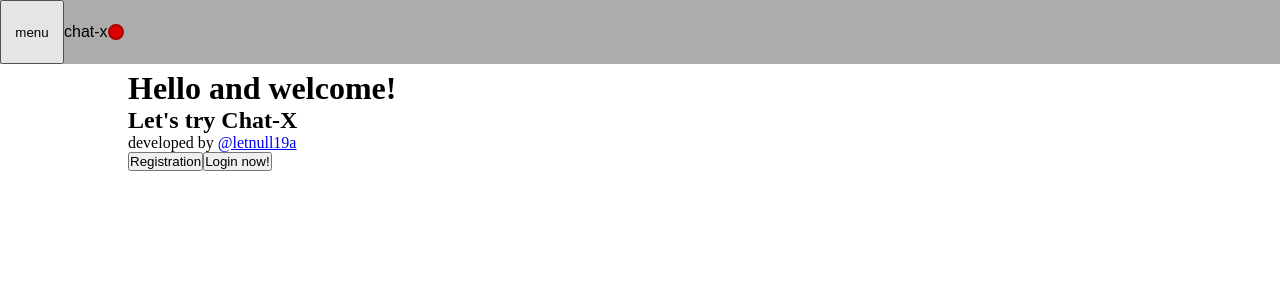
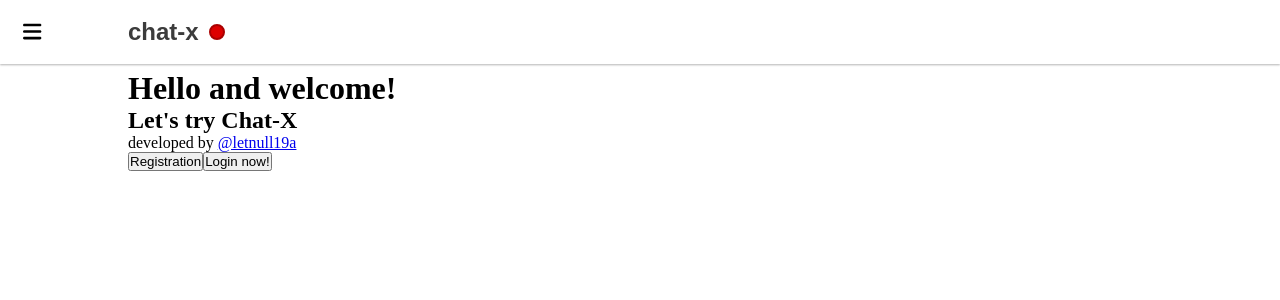
Before and after one commit to letnull19A/chat-x, a React (Vite) app in the folder frontend/: page / in a window 1280 px wide. Shown: the top 300 px of the page. Built offline with nearby package versions, Linux system fonts and the light colour scheme; no server answers.

Commit message:
feat: getting started

```diff
--- a/frontend/package.json
+++ b/frontend/package.json
@@ -10,6 +10,10 @@
     "preview": "vite preview"
   },
   "dependencies": {
+    "@fortawesome/fontawesome-free": "^6.7.2",
+    "@fortawesome/fontawesome-svg-core": "^6.7.2",
+    "@fortawesome/free-solid-svg-icons": "^6.7.2",
+    "@fortawesome/react-fontawesome": "^0.2.2",
     "react": "^18.3.1",
     "react-dom": "^18.3.1",
     "react-hook-form": "^7.57.0",
--- a/frontend/src/app/App.tsx
+++ b/frontend/src/app/App.tsx
@@ -9,7 +9,12 @@ import {
   ConnectionStatus,
 } from '@contexts'
 import { io, Socket } from 'socket.io-client'
+import {ThemeWrapper} from '@layouts'
+import { library } from '@fortawesome/fontawesome-svg-core'
+import { fas } from '@fortawesome/free-solid-svg-icons'
 import './../themes/default/main.css'
+
+library.add(fas)
 
 function App() {
   const socketRef = useRef<Socket>(null)
@@ -50,7 +55,9 @@ function App() {
 
   return (
     <SocketContext.Provider value={data}>
+     <ThemeWrapper>
       <RouterApp />
+     </ThemeWrapper>
     </SocketContext.Provider>
   )
 }
--- a/frontend/src/app/contexts/index.ts
+++ b/frontend/src/app/contexts/index.ts
@@ -6,7 +6,7 @@ import BurgerContext, {
   type TBurgerContext,
 } from './burger.context'
 import ThemeContext, {
-  TThemeContext,
+  type TThemeContext,
 } from './theme.context'
 
 export {
--- a/frontend/src/app/contexts/theme.context.ts
+++ b/frontend/src/app/contexts/theme.context.ts
@@ -2,14 +2,15 @@ import { createContext } from 'react'
 
 export type TThemeContext = {
   theme: string
-  setTheme: (theme: string) => null
+  setTheme: (value: string) => null
 }
 
-const ThemeContext = createContext<TThemeContext>(
-  {
+const themeContext = {
     theme: 'default',
-    setTheme: () => null,
-  },
-)
+    setTheme: (value: string) => null,
+}
+
+const ThemeContext =
+	createContext<TThemeContext>(themeContext)
 
 export default ThemeContext
--- a/frontend/src/app/layouts/index.ts
+++ b/frontend/src/app/layouts/index.ts
@@ -1,3 +1,4 @@
 import Default from './default'
+import ThemeWrapper from './theme'
 
-export { Default }
+export { Default, ThemeWrapper }
--- /dev/null
+++ b/frontend/src/app/layouts/theme/index.tsx
@@ -0,0 +1,27 @@
+import {JSX, useState} from 'react'
+import {ThemeContext} from '@contexts'
+
+type TThemeWrapper = {
+ children?: JSX.Element
+}
+
+const ThemeWrapper = (props: TThemeWrapper) => {
+ const {children} = props
+
+ const [theme, setTheme] = useState<TThemeContext>('default')
+
+ const themeValues = {
+  theme: theme,
+  setTheme: setTheme
+ }
+
+ return (
+  <ThemeContext.Provider value={themeValues}>
+   <div className={`theme-${theme}`}>
+    {children}
+   </div>
+  </ThemeContext.Provider>
+ )
+}
+
+export default ThemeWrapper
--- a/frontend/src/shared/ui/Header/index.tsx
+++ b/frontend/src/shared/ui/Header/index.tsx
@@ -10,6 +10,7 @@ import {
   BurgerContext,
 } from '@contexts'
 import { Button } from '@ui'
+import { FontAwesomeIcon } from '@fortawesome/react-fontawesome'
 import './style.css'
 
 /**
@@ -56,11 +57,10 @@ const Header = () => {
 
   return (
     <header>
-      <Button
-        label='menu'
-        button={menuAttributes}
-      />
-      <span onClick={() => navigate('/')}>
+      <button {...menuAttributes} className='burger-button'>
+       <FontAwesomeIcon icon="fa-solid fa-bars" />
+      </button>
+      <span className='logo'  onClick={() => navigate('/')}>
         chat-x
       </span>
       <StatusBar />
--- a/frontend/src/shared/ui/Header/style.css
+++ b/frontend/src/shared/ui/Header/style.css
@@ -1,7 +1,8 @@
 header {
   width: 100%;
   height: 64px;
-  background-color: #acacac;
+  background-color: var(--header-bc);
+  box-shadow: 0px 1px 2px var(--header-sh);
   position: fixed;
   z-index: 998;
   top: 0;
@@ -15,6 +16,19 @@ header {
 .burger-button {
   width: 64px;
   height: 64px;
+  border: none;
+  background-color: transparent;
+  font-size: 21px;
+}
+
+.logo {
+  font-family: sans-serif;
+  font-size: 24px;
+  font-weight: 700;
+  display: block;
+  margin-left: 5%;
+  margin-right: 10px;
+  color: var(--header-logo-c);
 }
 
 .status-connected,
--- a/frontend/src/themes/default/main.css
+++ b/frontend/src/themes/default/main.css
@@ -3,5 +3,6 @@
   --foreign-color: #ffffcc;
 
   --header-bc: var(--primary-color);
-  --header-sh: #000000;
+  --header-sh: #b4b4b4;
+  --header-logo-c: #3c3c3c;
 }
```
Also changed, not shown: 1 other file (tests, documents, lock files or other folders).
